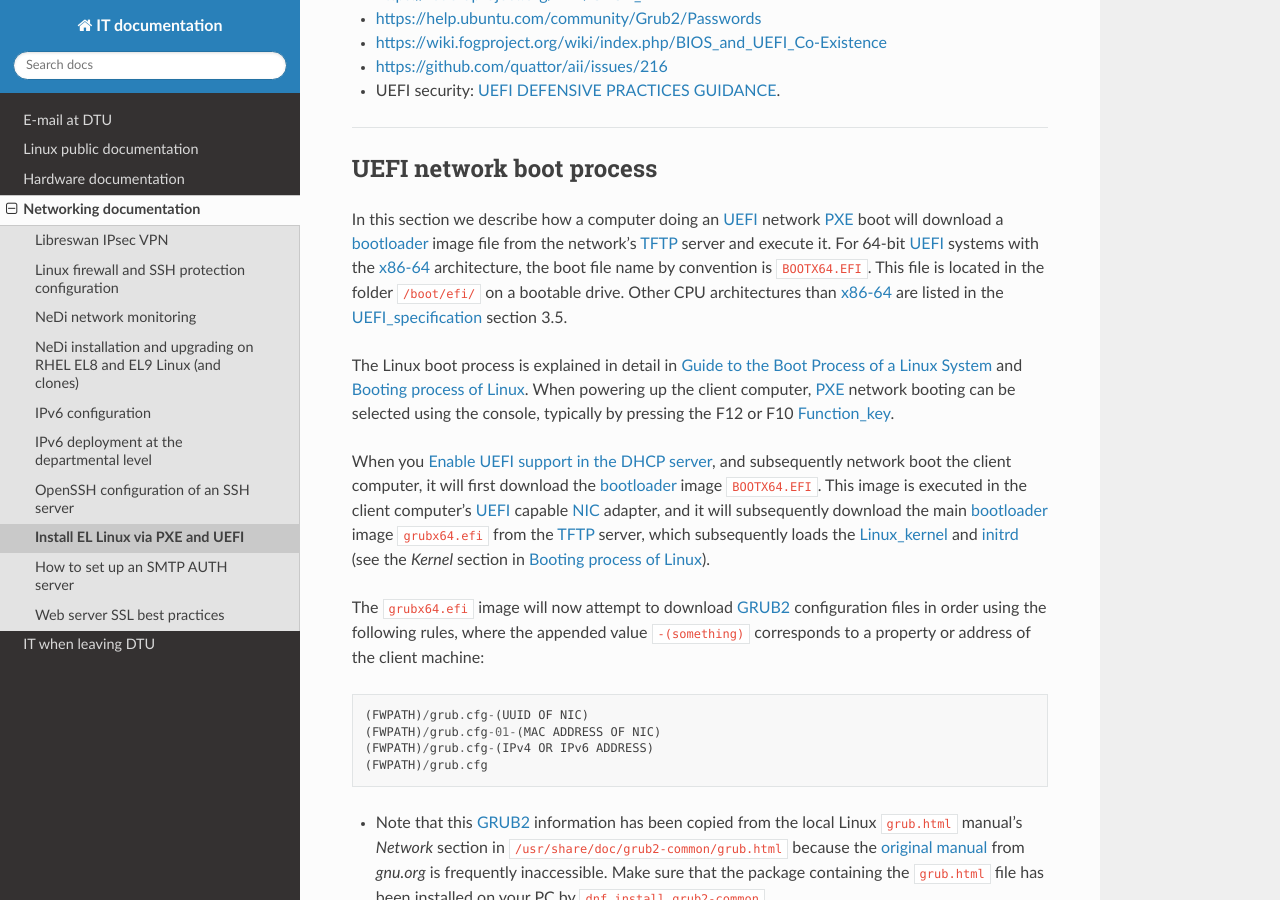
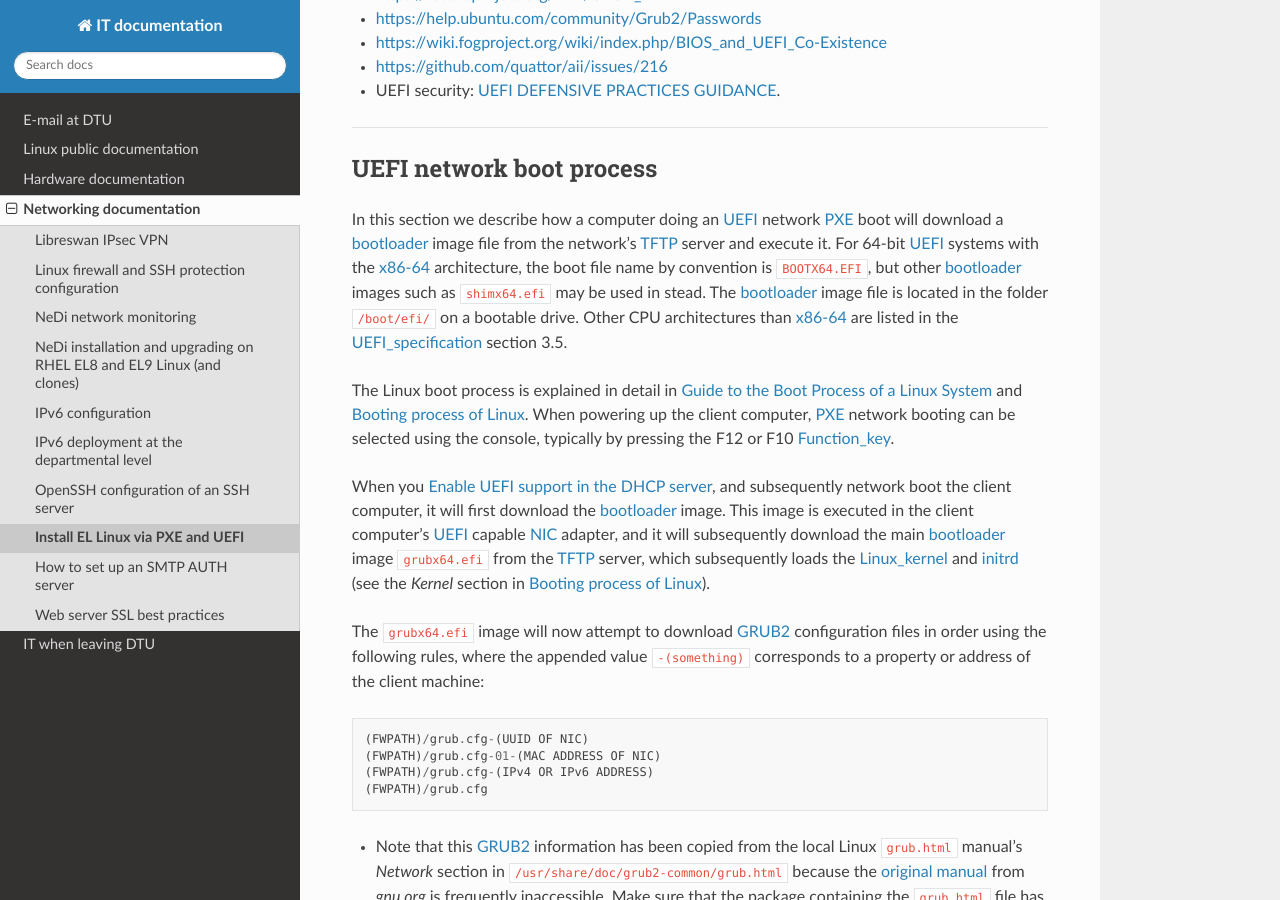
Before and after one commit to OleHolmNielsen/ITwiki, a Sphinx documentation site: the page built from docs/PXE_and_UEFI.rst, in a window 1280 px wide and 900 px high, scrolled down 1157 px. Built offline with Sphinx 7.4.7 and the Read the Docs theme 3.1.0, drawn with Linux system fonts in a browser that asks for light colours.

Commit message:
Minor edit

```diff
--- a/docs/PXE_and_UEFI.rst
+++ b/docs/PXE_and_UEFI.rst
@@ -46,8 +46,9 @@ UEFI network boot process
 In this section we describe how a computer doing an UEFI_ network PXE_ boot will download a bootloader_ image file
 from the network's TFTP_ server and execute it.
 For 64-bit UEFI_ systems with the x86-64_ architecture,
-the boot file name by convention is ``BOOTX64.EFI``.
-This file is located in the folder ``/boot/efi/`` on a bootable drive.
+the boot file name by convention is ``BOOTX64.EFI``,
+but other bootloader_ images such as ``shimx64.efi`` may be used in stead.
+The bootloader_ image file is located in the folder ``/boot/efi/`` on a bootable drive.
 Other CPU architectures than x86-64_ are listed in the UEFI_specification_ section 3.5.
 
 The Linux boot process is explained in detail in
@@ -58,7 +59,7 @@ typically by pressing the F12 or F10 Function_key_.
 
 When you :ref:`DHCP_server_UEFI_configuration`,
 and subsequently network boot the client computer,
-it will first download the bootloader_ image ``BOOTX64.EFI``.
+it will first download the bootloader_ image.
 This image is executed in the client computer's UEFI_ capable NIC_ adapter,
 and it will subsequently download the main bootloader_ image ``grubx64.efi`` from the TFTP_ server,
 which subsequently loads the Linux_kernel_ and initrd_
```
